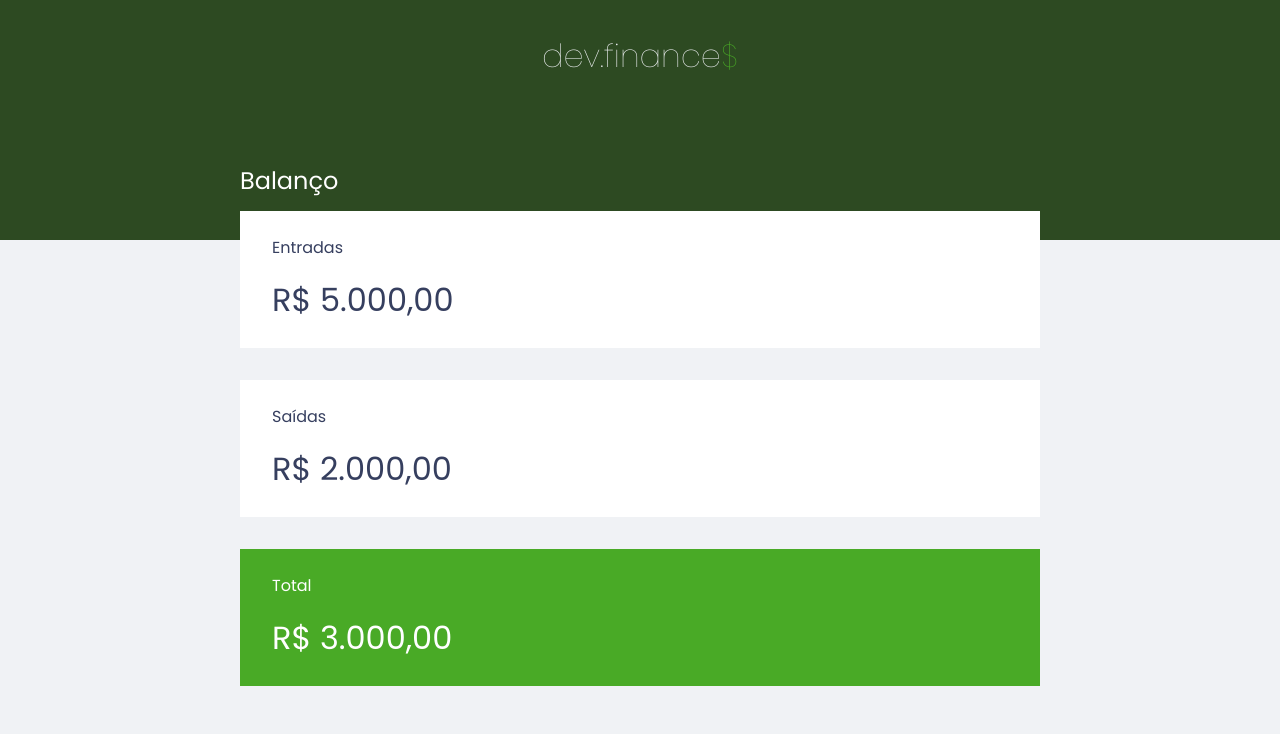
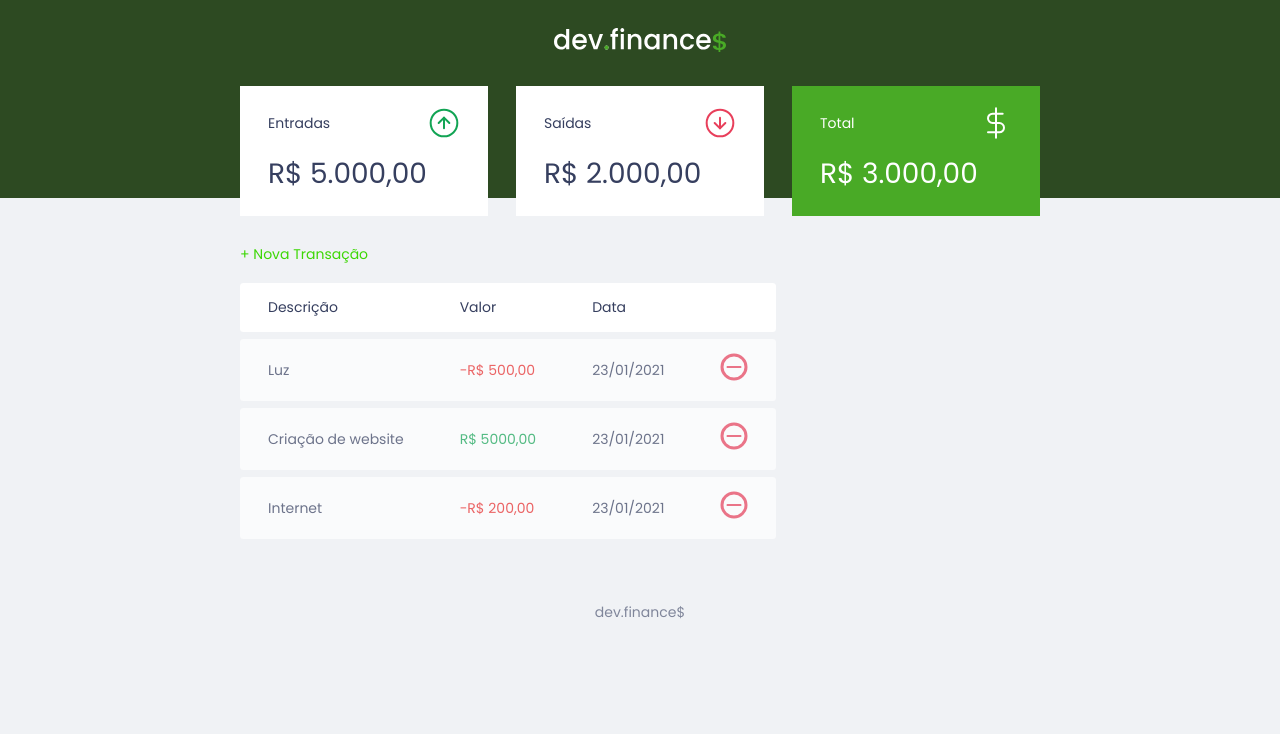
Before and after one commit to MarioDoncel/MaratonaDiscover, a plain HTML site: page index.html in a window 1280 px wide. Shown: the top 734 px of the page. Drawn offline with Linux system fonts and the light colour scheme.

Commit message:
Aula 02 01:03

```diff
--- a/index.html
+++ b/index.html
@@ -13,29 +13,41 @@
     </head>
     <body>
         <header>
-            <h1 id="logo">dev.finance<span>$</span></h1>
+            <img src="/MaratonaDiscover/assets/logo.svg" alt="Logo">
         </header>
 
         <main class="container">
             <section id="balance">
-                <h2>Balanço</h2>
+                <h2 class="sr-only">Balanço</h2>
                 <div class="card">
-                    <h3>Entradas</h3>
+                    <h3>
+                        <span>Entradas</span>
+                        <img src="/MaratonaDiscover/assets/income.svg" alt="Entrada">
+                    </h3>
                     <p>R$ 5.000,00</p>
                 </div>
                 <div class="card">
-                    <h3>Saídas</h3>
+                    <h3>
+                        <span>Saídas</span>
+                        <img src="/MaratonaDiscover/assets/expense.svg" alt="Saida">
+                    </h3>
                     <p>R$ 2.000,00</p>
                 </div>
                 <div class="card total">
-                    <h3>Total</h3>
+                    <h3>
+                        <span>Total</span>
+                        <img src="/MaratonaDiscover/assets/total.svg" alt="Total">
+                    </h3>
                     <p>R$ 3.000,00</p>
                 </div>
 
             </section>
 
             <section id="transaction">
-                <h2>Transações</h2>
+                <h2 class="sr-only">Transações</h2>
+
+                <a href="#" class="button new">+ Nova Transação</a>
+
 
                 <table id="data-table">
                     <thead>
@@ -43,6 +55,7 @@
                             <th>Descrição</th>
                             <th>Valor</th>
                             <th>Data</th>
+                            <th></th>
                         </tr>
                     </thead>
                     <tbody>
@@ -50,16 +63,19 @@
                             <td class="description">Luz</td>
                             <td class="expense">-R$ 500,00</td>
                             <td class="date">23/01/2021</td>
+                            <td><img src="/MaratonaDiscover/assets/minus.svg" alt="Remover"></td>
                         </tr>
                         <tr>
                             <td class="description">Criação de website</td>
                             <td class="income">R$ 5000,00</td>
                             <td class="date">23/01/2021</td>
+                            <td><img src="/MaratonaDiscover/assets/minus.svg" alt="Remover"></td>
                         </tr>
                         <tr>
                             <td class="description">Internet</td>
                             <td class="expense">-R$ 200,00</td>
                             <td class="date">23/01/2021</td>
+                            <td><img src="/MaratonaDiscover/assets/minus.svg" alt="Remover"></td>
                         </tr>
                     </tbody>
                 </table>
--- a/styles.css
+++ b/styles.css
@@ -13,12 +13,32 @@ body {
     background: #f0f2f5;
     font-family: 'Poppins', sans-serif;
 }
+
+html {
+    font-size: 93.75%;
+}
+
 /* TITLES ======================*/
 h2 {
     margin-top: 3.2rem;
     margin-bottom: 0.8rem;
     color: var(--dark-blue);
     font-weight: normal;
+}
+
+/* LINKS AND BUTTONS ======================*/
+a {
+    color: #3dd705;
+    text-decoration: none;
+}
+
+a:hover {
+    color: #49aa26;
+}
+
+.button.new {
+    display: inline-block;
+    margin-bottom: .8rem;
 }
 
 /* HEADER ======================*/
@@ -28,15 +48,19 @@ header {
     text-align: center;
 }
 
-header #logo {
-    color: #f0f2f5;
-    font-weight: 100;
+
+/* MAIN ======================*/
+.sr-only{
+    position: absolute;
+    width: 1px;
+    height: 1px;
+    padding: 0;
+    margin: -1px;
+    overflow: hidden;
+    clip: rect(0,0,0,0);
+    white-space: nowrap;
+    border-width: 0;
 }
-
-header h1 span {
-    color: #49aa26;;
-}
-/* MAIN ======================*/
 .container{
     width: min(90vw, 800px);
     margin: auto;
@@ -64,6 +88,10 @@ main #balance h2{
 .card h3{
     font-weight: normal;
     font-size: 1rem;
+
+    display: flex;
+    align-items: center;
+    justify-content: space-between;
 }
 
 .card p {
@@ -81,9 +109,12 @@ main #balance h2{
 /* TABLE  ======================*/
 
 #data-table {
+    display: block;
     width: 100%;
     border-spacing: 0 0.5rem;
     color: var(--dark-blue);
+
+    overflow-x: auto;
 }
 
 
@@ -96,6 +127,9 @@ table tbody tr:hover{
 
 table thead tr th:first-child, table tbody tr td:first-child {
     border-radius: 0.25rem 0 0 0.25rem;
+}
+table thead tr th:last-child, table tbody tr td:last-child {
+    border-radius: 0rem 0.25rem 0.25rem 0rem;
 }
 
 table th{
@@ -133,3 +167,16 @@ footer {
 
     opacity: 0.6;
 }
+
+/* RESPONSIVE ======================*/
+@media (min-width: 800px){
+    html {
+        font-size: 87.5%;
+    }
+    #balance {
+        display: grid;
+        grid-template-columns: 1fr 1fr 1fr;
+        gap: 2rem;
+    }
+
+}
```
Also changed, not shown: assets/expense.svg (added), assets/income.svg (added), assets/logo.svg (added), assets/minus.svg (added), assets/plus.svg (added), assets/total.svg (added).
